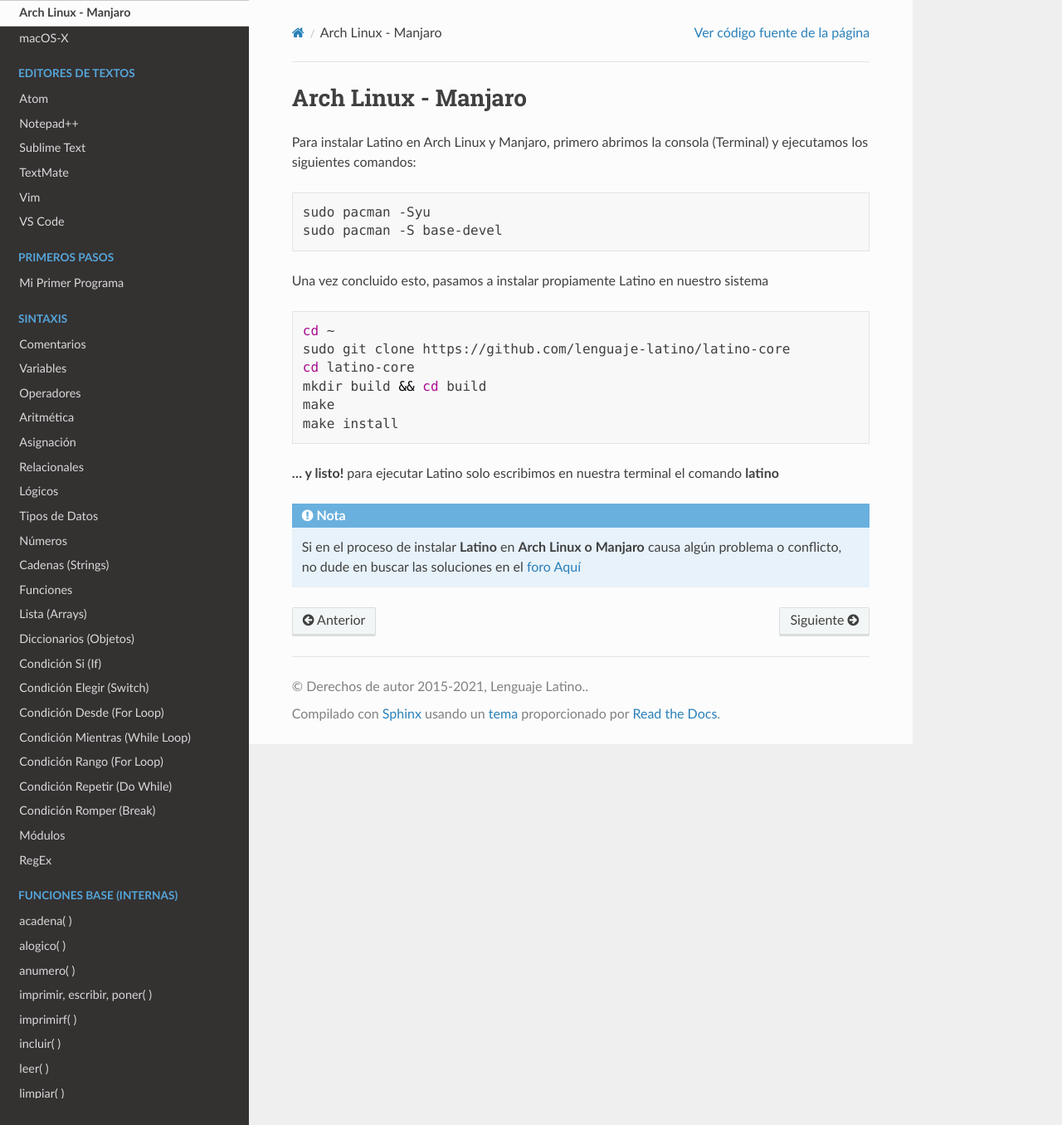
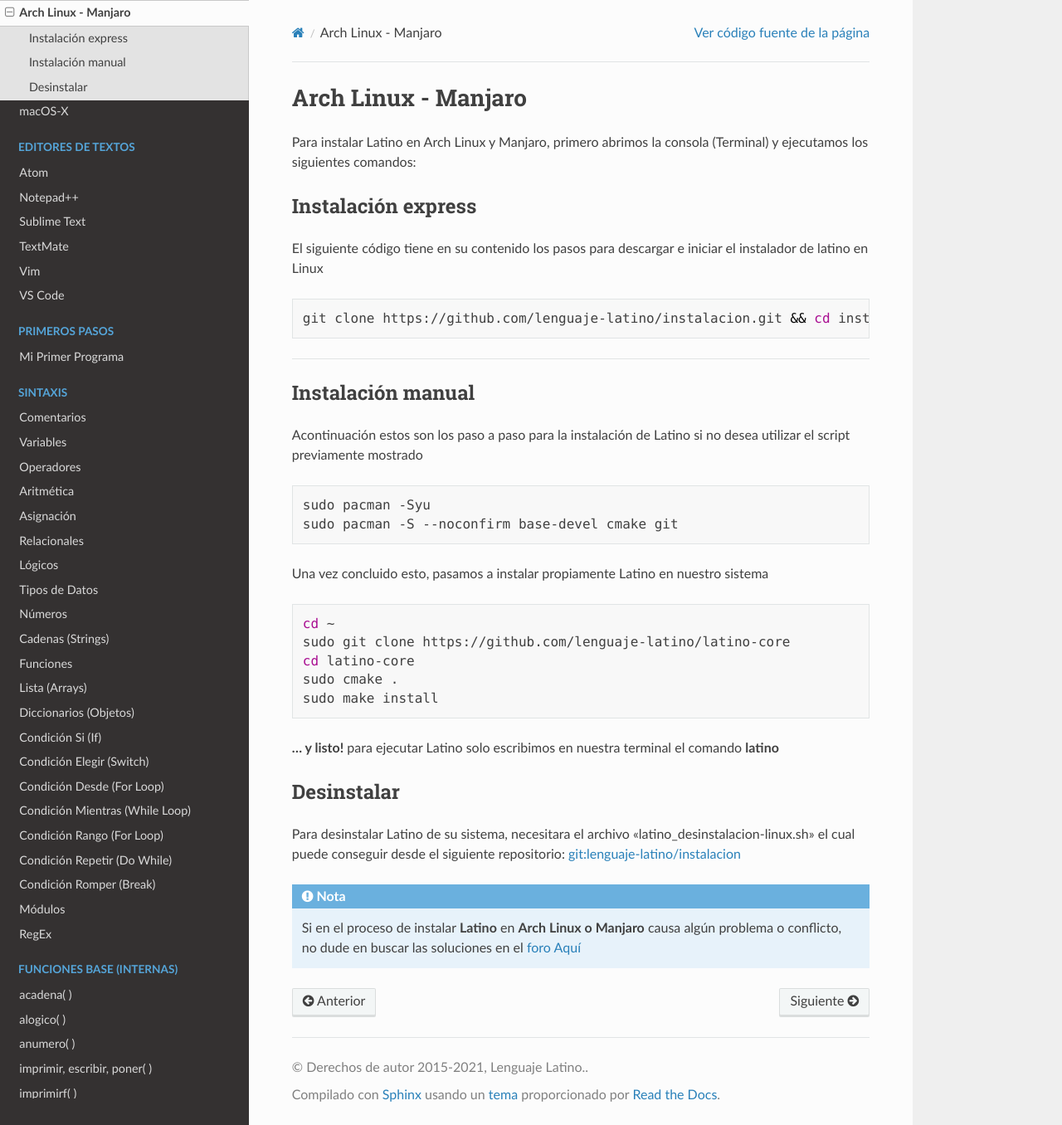
Before and after one commit to LatinoDocs/Manual-Latino, a Sphinx documentation site: the page built from docs/OS/ArchLinux-Manjaro.rst, in a window 1280 px wide and 1356 px high. Shown: the whole window at 83% size. Built offline with Sphinx 7.4.7 and the Read the Docs theme 2.0.0, drawn with Linux system fonts in a browser that asks for light colours; comment, search, counter and statistics services are not loaded.

Commit message:
Actualizacion de Archlinux install

```diff
--- a/docs/OS/ArchLinux-Manjaro.rst
+++ b/docs/OS/ArchLinux-Manjaro.rst
@@ -9,10 +9,24 @@
 =====================
 Para instalar Latino en Arch Linux y Manjaro, primero abrimos la consola (Terminal) y ejecutamos los siguientes comandos:
 
+Instalación express
+---------------------
+El siguiente código tiene en su contenido los pasos para descargar e iniciar el instalador de latino en Linux
+
+.. code-block:: bash
+
+   git clone https://github.com/lenguaje-latino/instalacion.git && cd instalacion && sudo chmod +x latino_instalacion-linux.sh && ./latino_instalacion-linux.sh
+
+----
+
+Instalación manual
+-------------------
+Acontinuación estos son los paso a paso para la instalación de Latino si no desea utilizar el script previamente mostrado
+
 .. code-block:: bash
 
    sudo pacman -Syu
-   sudo pacman -S base-devel
+   sudo pacman -S --noconfirm base-devel cmake git
 
 Una vez concluido esto, pasamos a instalar propiamente Latino en nuestro sistema
 
@@ -21,11 +35,19 @@
   cd ~
   sudo git clone https://github.com/lenguaje-latino/latino-core
   cd latino-core
-  mkdir build && cd build
-  make
-  make install
+  sudo cmake .
+  sudo make install
 
 **... y listo!** para ejecutar Latino solo escribimos en nuestra terminal el comando **latino**
+
+Desinstalar
+------------
+Para desinstalar Latino de su sistema, necesitara el archivo "latino_desinstalacion-linux.sh" el cual puede conseguir desde el siguiente repositorio:
+`git:lenguaje-latino/instalacion`_
+
+.. code-block::bash
+
+   sudo chmod +x latino_desinstalacion-linux.sh && ./latino_desinstalacion-linux.sh
 
 .. note:: Si en el proceso de instalar **Latino** en **Arch Linux o Manjaro** causa algún problema o conflicto, no dude en buscar las soluciones en el `foro Aquí`_
 
@@ -33,3 +55,4 @@
 .. Enlaces
 
 .. _foro Aquí: https://es.stackoverflow.com/questions/tagged/latino
+.. _git:lenguaje-latino/instalacion: https://github.com/lenguaje-latino/instalacion
```
Also changed, not shown: 2 other files.
